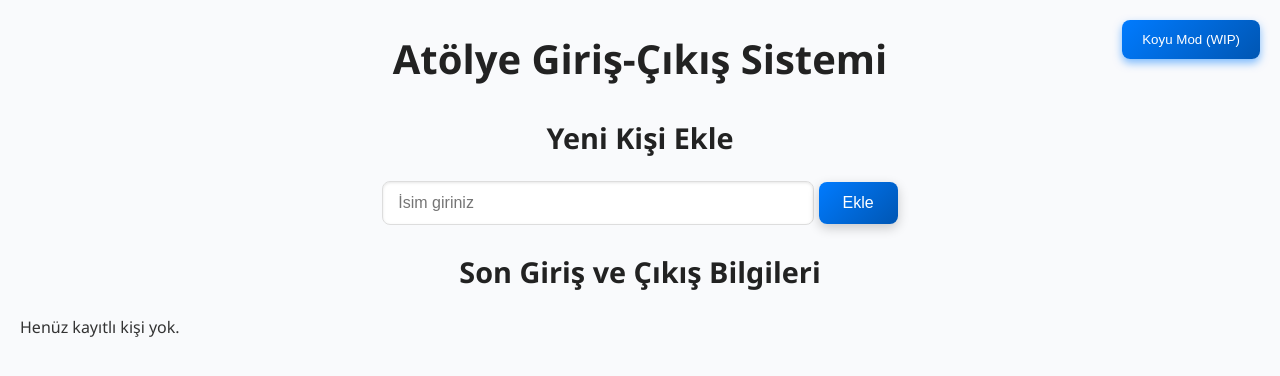
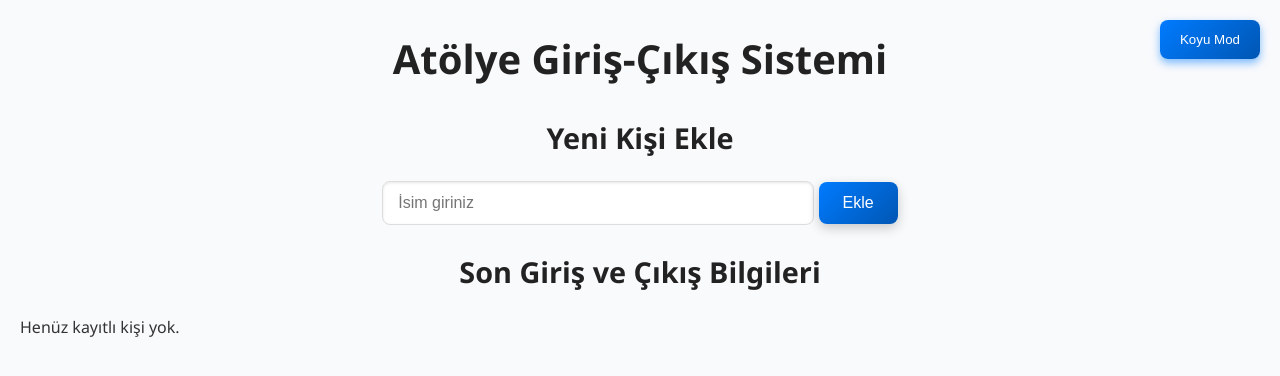
Before and after one commit to yigitrglr/Atolye-Takip-Sistemi, a Flask app: page / in a window 1280 px wide. Shown: the top 376 px of the page. Run offline with Flask 3, Linux system fonts and the light colour scheme.

Commit message:
small update

```diff
--- a/templates/index.html
+++ b/templates/index.html
@@ -8,7 +8,7 @@
     <script>
         document.addEventListener("DOMContentLoaded", () => {
             const toggleButton = document.createElement("button");
-            toggleButton.innerText = "Koyu Mod (WIP)";
+            toggleButton.innerText = "Koyu Mod";
             toggleButton.classList.add("dark-mode-toggle");
 
             document.body.appendChild(toggleButton);
```
Also changed, not shown: 2 other files.
